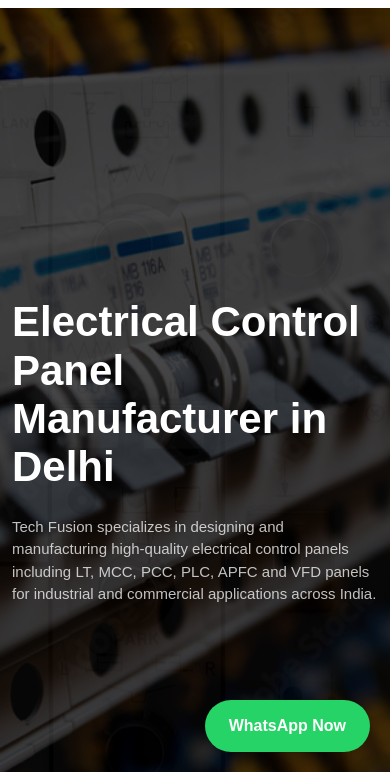
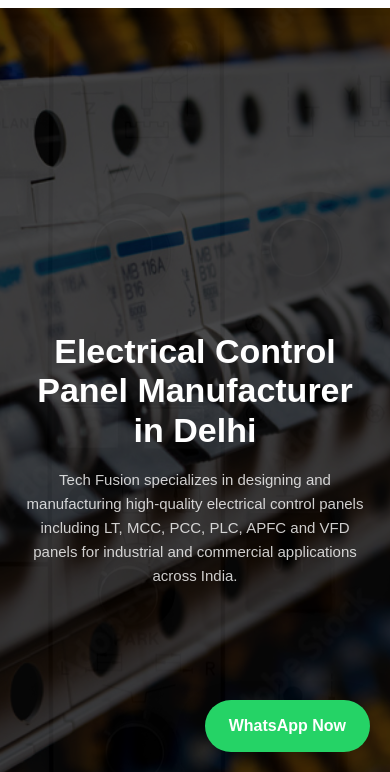
Before and after one commit to manjyotdosanjh/tech-fusion-website, a plain HTML site: page index.html in a window 390 px wide. Shown: the part 72-844 px from the top of the page. Drawn offline with Linux system fonts and the light colour scheme.

Commit message:
Update techfusion.css

```diff
--- a/css/techfusion.css
+++ b/css/techfusion.css
@@ -1005,3 +1005,38 @@
     line-height: 1.5 !important;
   }
 }
+/* ===== HERO MOBILE PERFECT FIT ===== */
+@media (max-width: 576px) {
+
+  #section_1 {
+    text-align: center;
+    padding-top: 140px;
+    padding-bottom: 80px;
+  }
+
+  #section_1 .container {
+    padding-left: 18px;
+    padding-right: 18px;
+  }
+
+  #section_1 h1 {
+    font-size: 40px !important;
+    line-height: 1.15 !important;
+    margin-bottom: 18px !important;
+    word-break: break-word;
+  }
+
+  #section_1 p {
+    font-size: 15px !important;
+    line-height: 1.6 !important;
+    margin-bottom: 0 !important;
+    color: rgba(255, 255, 255, 0.8) !important;
+  }
+}
+
+/* Extra Small Phones */
+@media (max-width: 400px) {
+  #section_1 h1 {
+    font-size: 34px !important;
+  }
+}
```
